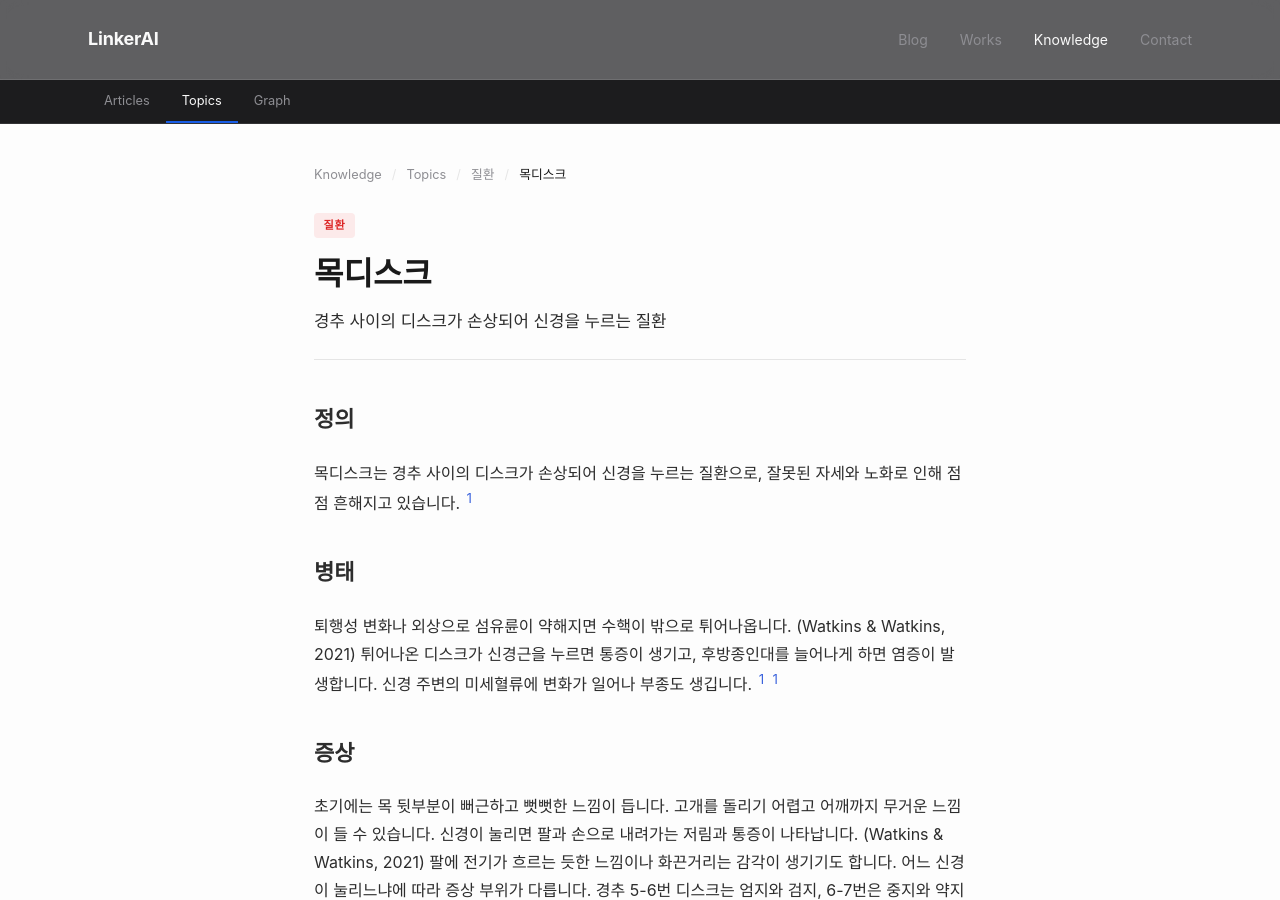
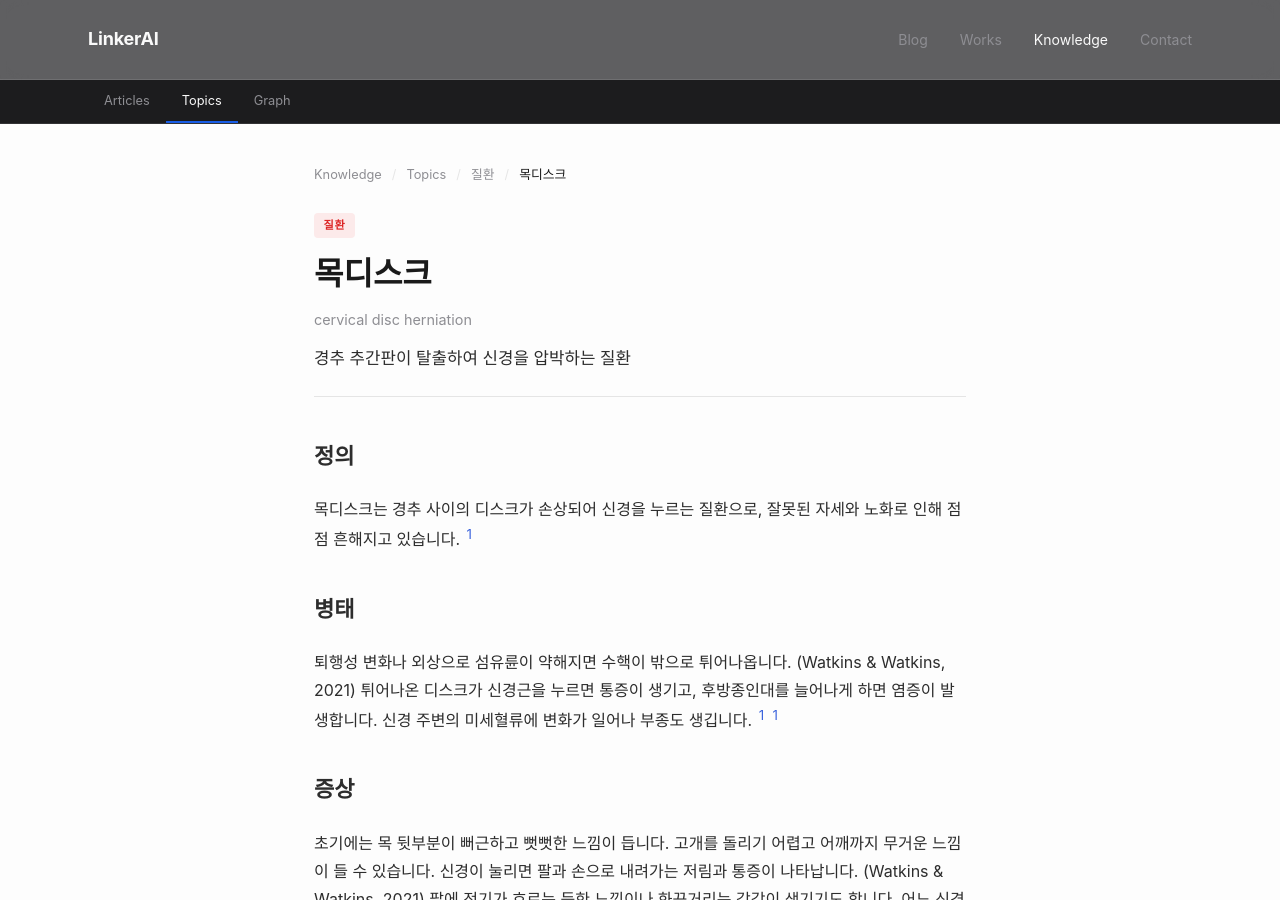
Before and after one commit to feelharmony/linkare-medical-knowledge, a Jekyll site: the page built from conditions/cervical-disc-herniation.md, in a window 1280 px wide and 900 px high. Built offline with Jekyll 4.4.1, drawn with Linux system fonts in a browser that asks for light colours; some web fonts are replaced.

Commit message:
update entity: 목디스크 (cervical-disc-herniation)

```diff
--- a/conditions/cervical-disc-herniation.md
+++ b/conditions/cervical-disc-herniation.md
@@ -4,7 +4,8 @@ entity_id: cervical-disc-herniation
 entity_type: condition
 permalink: /conditions/cervical-disc-herniation/
 title: 목디스크
-description: 경추 사이의 디스크가 손상되어 신경을 누르는 질환
+description: 경추 추간판이 탈출하여 신경을 압박하는 질환
+title_en: cervical disc herniation
 last_reviewed: '2026-04-25'
 source_count: 1
 version: 3
```
